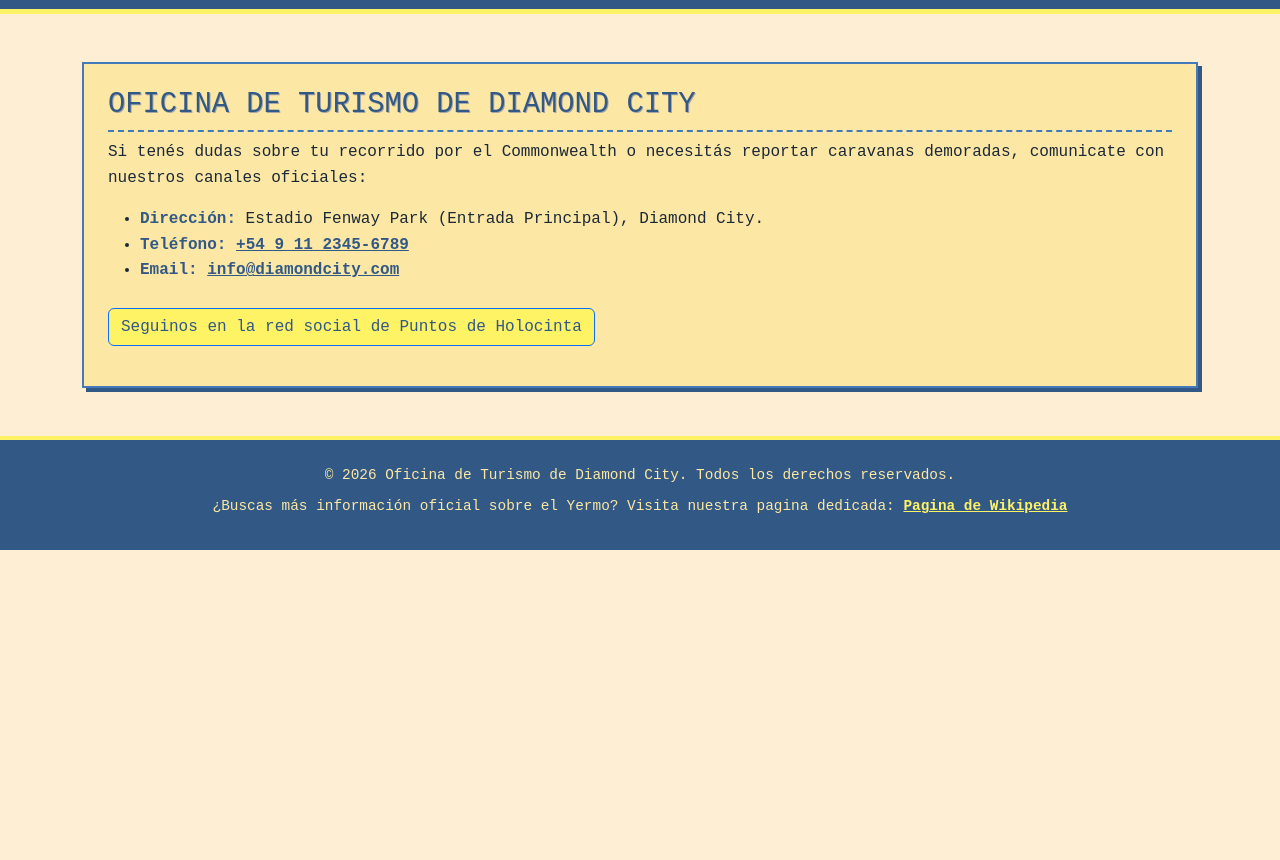
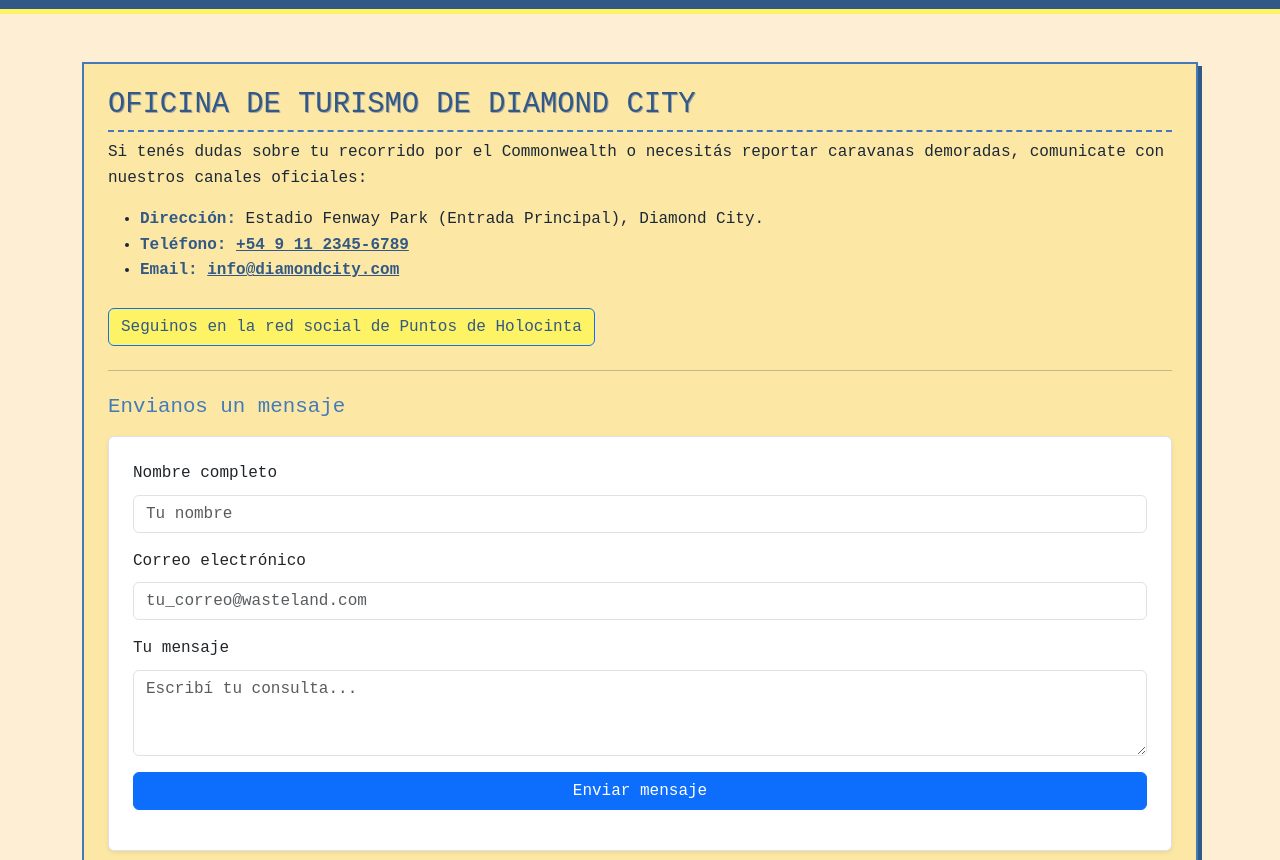
Before and after one commit to alexechenique/trabajo-practico-, a plain HTML site: page contacto.html in a window 1280 px wide. Shown: the part 92-952 px from the top of the page. Before the commit the page ends 800 px from the top, so only its background shows below. Drawn offline with nearby package versions, Linux system fonts and the light colour scheme.

Commit message:
modif: agrego formulario en contacto

```diff
--- a/contacto.html
+++ b/contacto.html
@@ -55,11 +55,32 @@
                 <li><strong>Email:</strong> <a href="mailto:info@diamondcity.com">info@diamondcity.com</a></li>
             </ul>
 
-            <p>
+            <p class="mb-4">
                 <a href="https://twitter.com" target="_blank" rel="noopener noreferrer" class="btn btn-primary btn-activo">
                     Seguinos en la red social de Puntos de Holocinta
                 </a>
             </p>
+
+            <hr class="my-4">
+
+            <h3 class="mb-3">Envianos un mensaje</h3>
+            <form id="form-contacto" class="p-4 border bg-white rounded shadow-sm">
+                <div class="mb-3">
+                    <label for="nombre" class="form-label text-dark">Nombre completo</label>
+                    <input type="text" class="form-control" id="nombre" placeholder="Tu nombre">
+                </div>
+                <div class="mb-3">
+                    <label for="email" class="form-label text-dark">Correo electrónico</label>
+                    <input type="email" class="form-control" id="email" placeholder="tu_correo@wasteland.com">
+                </div>
+                <div class="mb-3">
+                    <label for="mensaje" class="form-label text-dark">Tu mensaje</label>
+                    <textarea class="form-control" id="mensaje" rows="3" placeholder="Escribí tu consulta..."></textarea>
+                </div>
+                <button type="submit" class="btn btn-primary w-100">Enviar mensaje</button>
+
+                <p id="alerta-formulario" class="mt-3 text-center fw-bold"></p>
+            </form>
         </section>
     </main>
 
@@ -69,5 +90,6 @@
     </footer>
 
     <script src="https://cdn.jsdelivr.net/npm/bootstrap@5.3.3/dist/js/bootstrap.bundle.min.js"></script>
+    <script src="js/main.js"></script>
 </body>
 </html>
```
